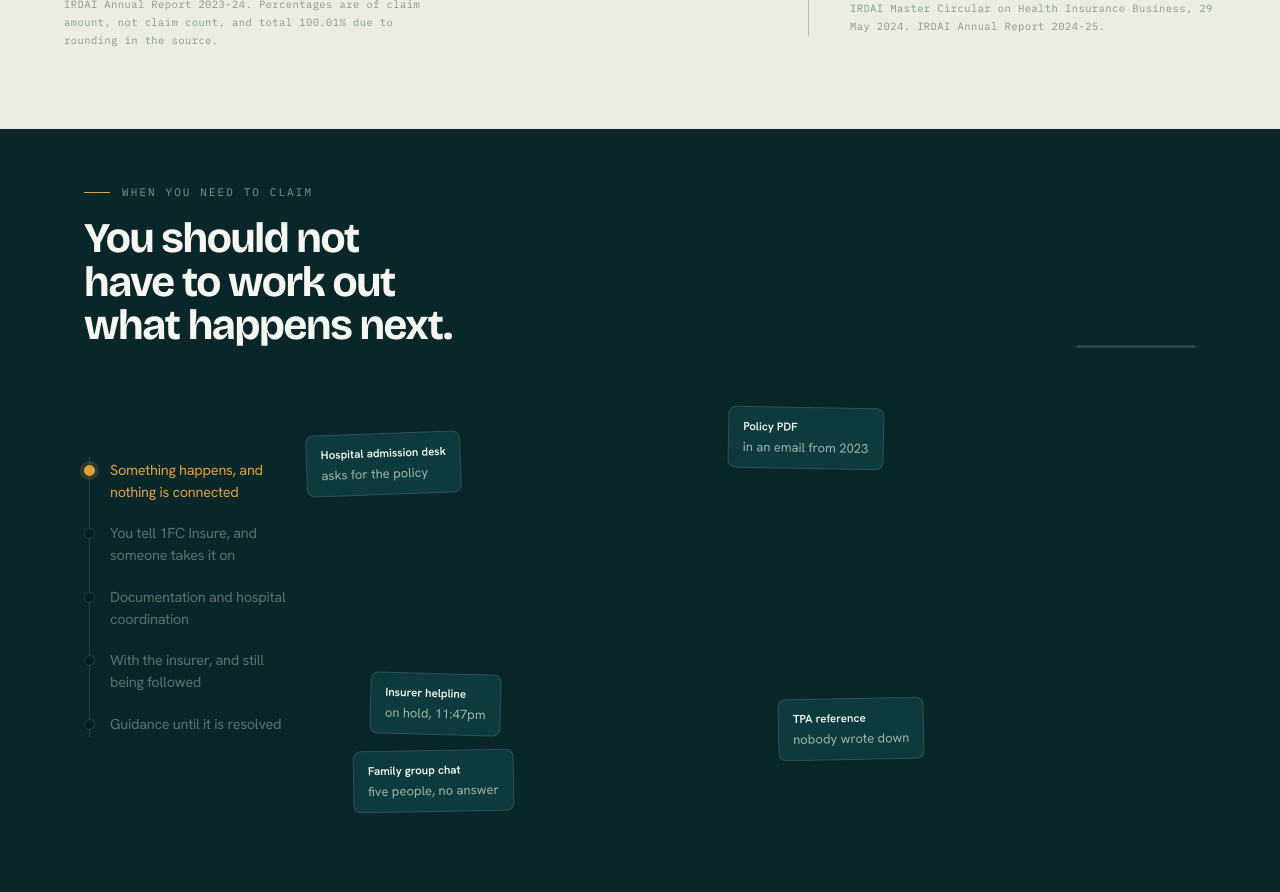
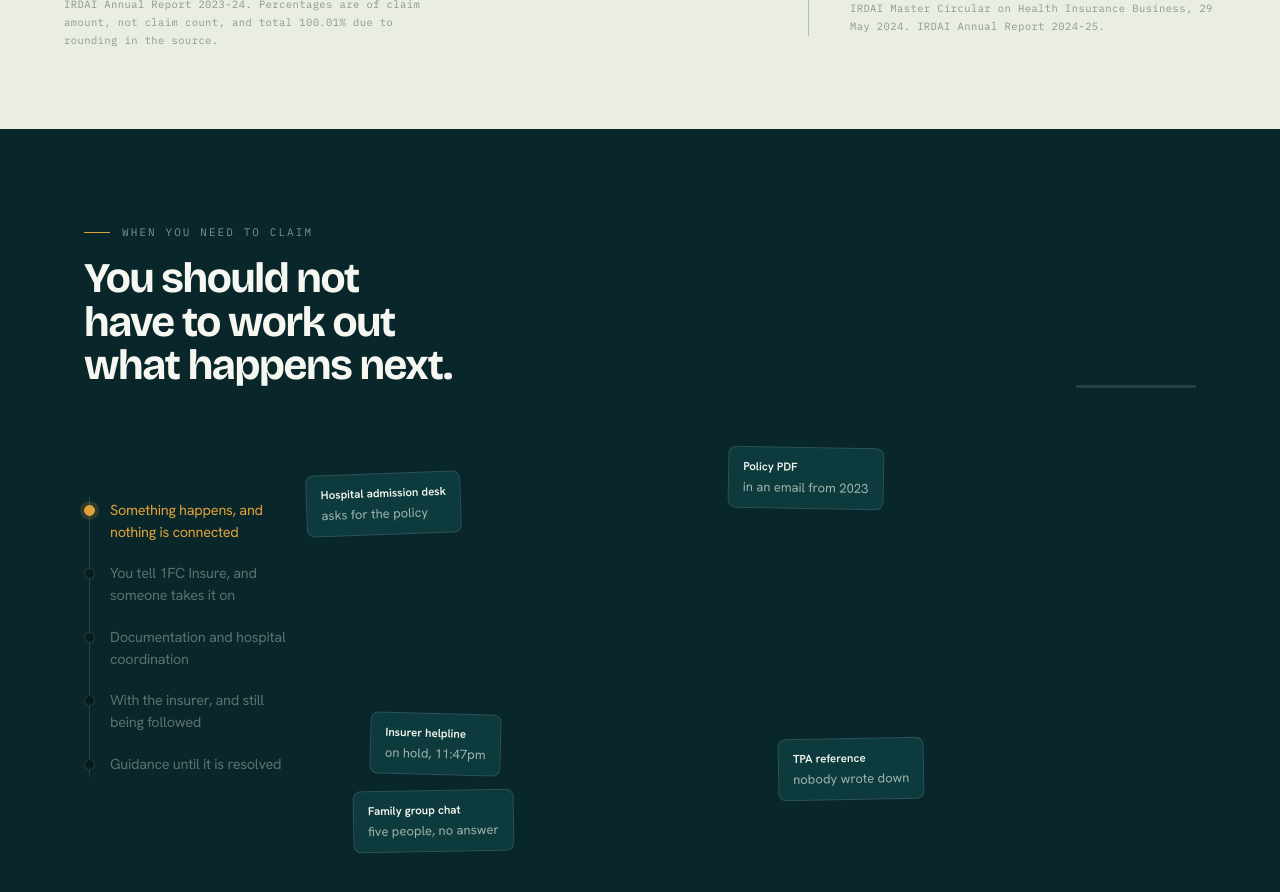
Before and after one commit to urvish-missive/ifc, a React (Vite) app: page / in a window 1280 px wide. Shown: the part 3180-4072 px from the top of the page. Built offline with nearby package versions, Linux system fonts and the light colour scheme.

Commit message:
fix top spacing

```diff
--- a/src/components/sections/home/CaseDeskSection.jsx
+++ b/src/components/sections/home/CaseDeskSection.jsx
@@ -69,7 +69,7 @@ export default function CaseDeskSection() {
           <div className="desk-inner w-full max-w-[var(--maxw)] mx-auto px-[var(--pad)]">
             {/* Header */}
             <div className="desk-head flex justify-between items-end gap-6 flex-wrap mb-[clamp(20px,2.6vw,34px)] max-lg:items-start max-lg:mb-[18px]">
-              <div>
+              <div className='pt-5 sm:pt-10 md:pt-20'>
                 <span className="label font-mono text-[11px] tracking-[.19em] uppercase text-[#7A948D] inline-flex items-center gap-3">
                   <span className="w-[26px] h-px bg-[#E0A139] flex-none" />
                   When you need to claim
```
